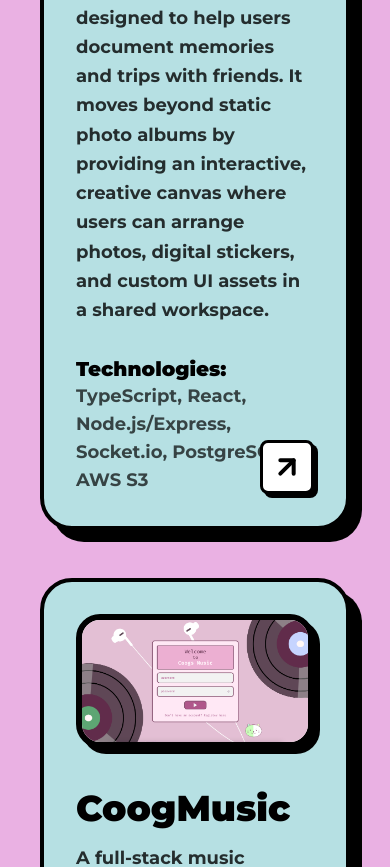
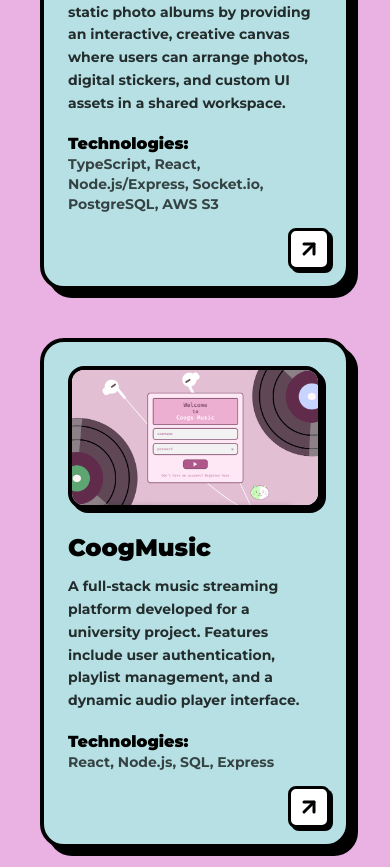
Before and after one commit to livvy-lab/portfolio-2026, a React (Vite) app: page / in a window 390 px wide. Shown: the part 3445-4312 px from the top of the page. Built offline with nearby package versions, Linux system fonts and the light colour scheme.

Commit message:
fix project card

```diff
--- a/src/components/ProjectCard.jsx
+++ b/src/components/ProjectCard.jsx
@@ -3,10 +3,12 @@ import { ArrowUpRight, Image as ImageIcon } from 'lucide-react'
 
 const ProjectCard = ({ title, description, technologies, image, link }) => {
   return (
-    <div className="bg-[#B6E0E3] border-[4px] border-black rounded-[2rem] p-8 shadow-[12px_12px_0px_0px_rgba(0,0,0,1)] flex flex-col lg:flex-row gap-10 items-center relative group">
+    /* Adjusted padding (p-6) and shadow (8px) for mobile. mx-auto for centering. */
+    <div className="bg-[#B6E0E3] border-[4px] border-black rounded-[1.5rem] md:rounded-[2rem] p-6 md:p-8 shadow-[8px_8px_0px_0px_rgba(0,0,0,1)] md:shadow-[12px_12px_0px_0px_rgba(0,0,0,1)] flex flex-col lg:flex-row gap-6 md:gap-10 items-center relative group max-w-full">
 
       {/* Project Image / Placeholder */}
-      <div className="w-full lg:w-2/5 aspect-video border-[6px] border-black rounded-[1.5rem] overflow-hidden bg-white shadow-[6px_6px_0px_0px_rgba(0,0,0,1)] flex items-center justify-center relative">
+      {/* border-4 on mobile to look cleaner */}
+      <div className="w-full lg:w-2/5 aspect-video border-[4px] md:border-[6px] border-black rounded-[1rem] md:rounded-[1.5rem] overflow-hidden bg-white shadow-[4px_4px_0px_0px_rgba(0,0,0,1)] md:shadow-[6px_6px_0px_0px_rgba(0,0,0,1)] flex items-center justify-center relative">
         {image ? (
           <img
             src={image}
@@ -14,37 +16,39 @@ const ProjectCard = ({ title, description, technologies, image, link }) => {
             className="w-full h-full object-cover group-hover:scale-105 transition-transform duration-500"
           />
         ) : (
-          /* The Placeholder: A clean brutalist empty state */
           <div className="flex flex-col items-center gap-2 text-black/20">
-            <ImageIcon size={64} strokeWidth={1} />
-            <span className="font-mont font-black uppercase text-sm tracking-widest">Image Pending</span>
+            <ImageIcon className="w-12 h-12 md:w-16 md:h-16" strokeWidth={1} />
+            <span className="font-mont font-black uppercase text-xs md:text-sm tracking-widest text-center">Image Pending</span>
           </div>
         )}
       </div>
 
       {/* Project Details */}
-      <div className="flex-1 space-y-4">
-        <h3 className="font-mont font-black text-4xl text-black">{title}</h3>
+      {/* Added pb-12 on mobile to make room for the absolute arrow button */}
+      <div className="flex-1 space-y-3 md:space-y-4 pb-12 md:pb-0 w-full text-left">
+        <h3 className="font-mont font-black text-2xl md:text-4xl text-black leading-tight">{title}</h3>
 
-        <p className="font-mont font-bold text-lg leading-relaxed text-black/80">
+        <p className="font-mont font-bold text-sm md:text-lg leading-relaxed text-black/80">
           {description}
         </p>
 
-        <div className="pt-4">
-          <p className="font-mont font-black text-xl text-black leading-tight">
-            Technologies: <span className="font-bold text-black/70 text-lg">{technologies}</span>
+        <div className="pt-2 md:pt-4">
+          <p className="font-mont font-black text-base md:text-xl text-black leading-tight">
+            Technologies: <br className="md:hidden" />
+            <span className="font-bold text-black/70 text-sm md:text-lg">{technologies}</span>
           </p>
         </div>
       </div>
 
       {/* External Link Arrow */}
+      {/* Scaled down icon and button for mobile (bottom-4 right-4) */}
       <a
         href={link}
         target="_blank"
         rel="noreferrer"
-        className="absolute bottom-8 right-8 p-2 hover:translate-x-1 hover:-translate-y-1 transition-transform bg-white border-[3px] border-black rounded-lg shadow-[4px_4px_0px_0px_rgba(0,0,0,1)]"
+        className="absolute bottom-4 right-4 md:bottom-8 md:right-8 p-1.5 md:p-2 hover:translate-x-1 hover:-translate-y-1 transition-transform bg-white border-[3px] border-black rounded-lg shadow-[3px_3px_0px_0px_rgba(0,0,0,1)] md:shadow-[4px_4px_0px_0px_rgba(0,0,0,1)]"
       >
-        <ArrowUpRight size={32} strokeWidth={3} className="text-black" />
+        <ArrowUpRight size={24} md:size={32} strokeWidth={3} className="text-black" />
       </a>
     </div>
   )
```
